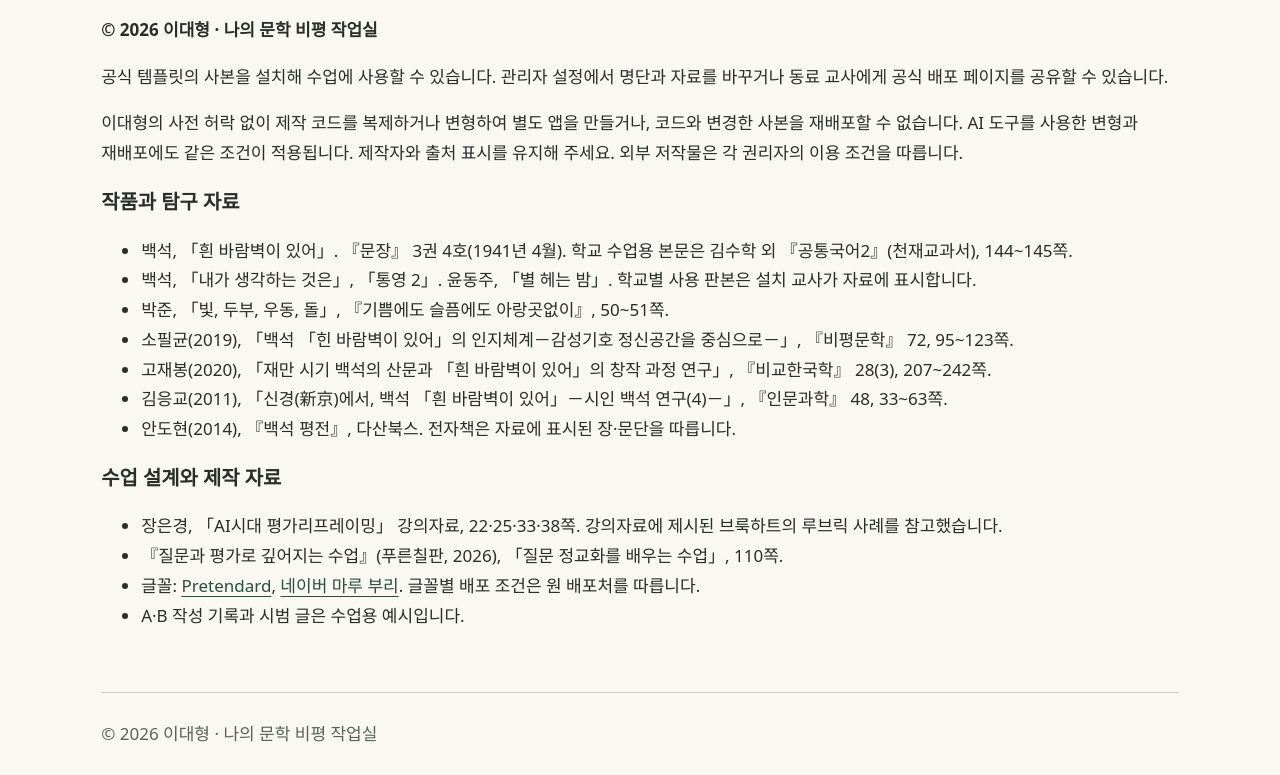
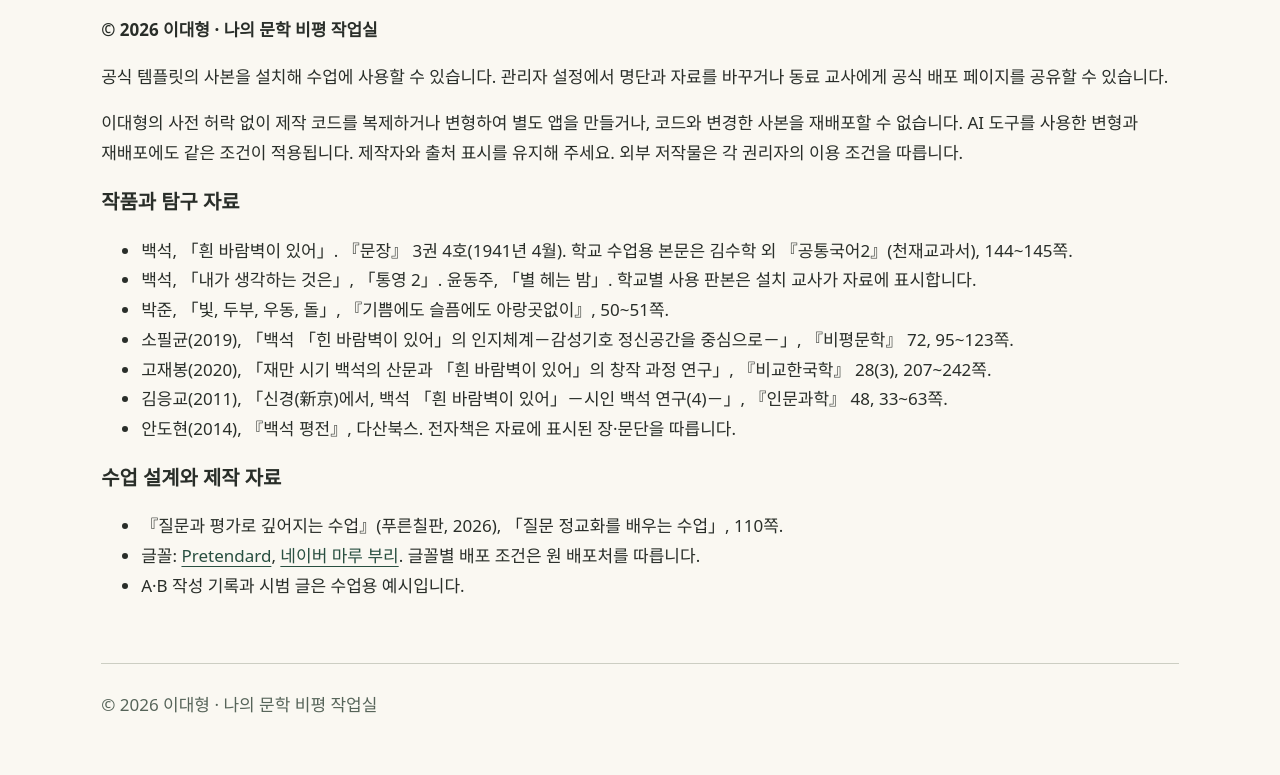
Before and after one commit to riedle03/literary-critique-workshop, a plain HTML site: page index.html in a window 1280 px wide. Shown: the part 2147-2922 px from the top of the page. After the commit the page ends 2892 px from the top, so only its background shows below. Drawn offline with Linux system fonts and the light colour scheme.

Commit message:
출처 목록에서 강의자료 항목 삭제

```diff
--- a/index.html
+++ b/index.html
@@ -26,7 +26,6 @@
 <li>김응교(2011), 「신경(新京)에서, 백석 「흰 바람벽이 있어」－시인 백석 연구(4)－」, 『인문과학』 48, 33~63쪽.</li>
 <li>안도현(2014), 『백석 평전』, 다산북스. 전자책은 자료에 표시된 장·문단을 따릅니다.</li></ul>
 <h3>수업 설계와 제작 자료</h3><ul>
-<li>장은경, 「AI시대 평가리프레이밍」 강의자료, 22·25·33·38쪽. 강의자료에 제시된 브룩하트의 루브릭 사례를 참고했습니다.</li>
 <li>『질문과 평가로 깊어지는 수업』(푸른칠판, 2026), 「질문 정교화를 배우는 수업」, 110쪽.</li>
 <li>글꼴: <a href="https://github.com/orioncactus/pretendard">Pretendard</a>, <a href="https://hangeul.naver.com/font">네이버 마루 부리</a>. 글꼴별 배포 조건은 원 배포처를 따릅니다.</li>
 <li>A·B 작성 기록과 시범 글은 수업용 예시입니다.</li></ul>
```
